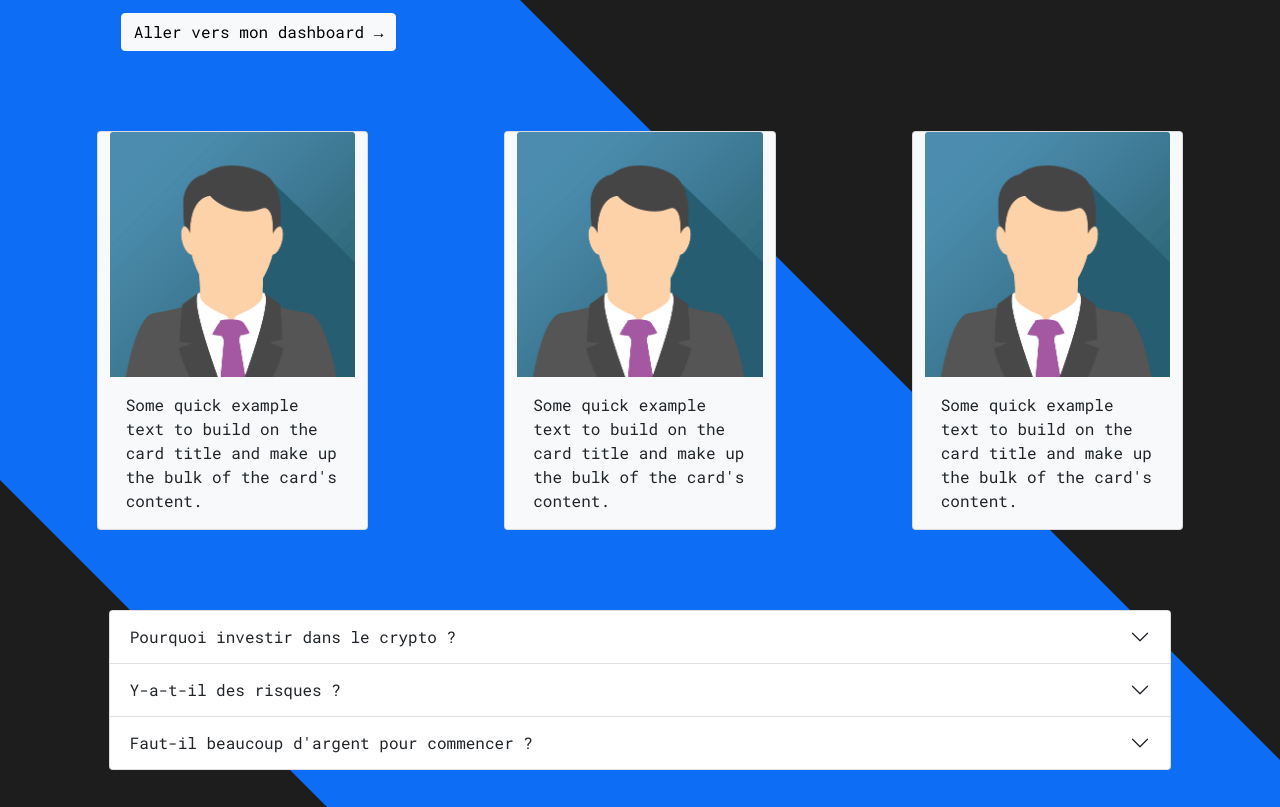
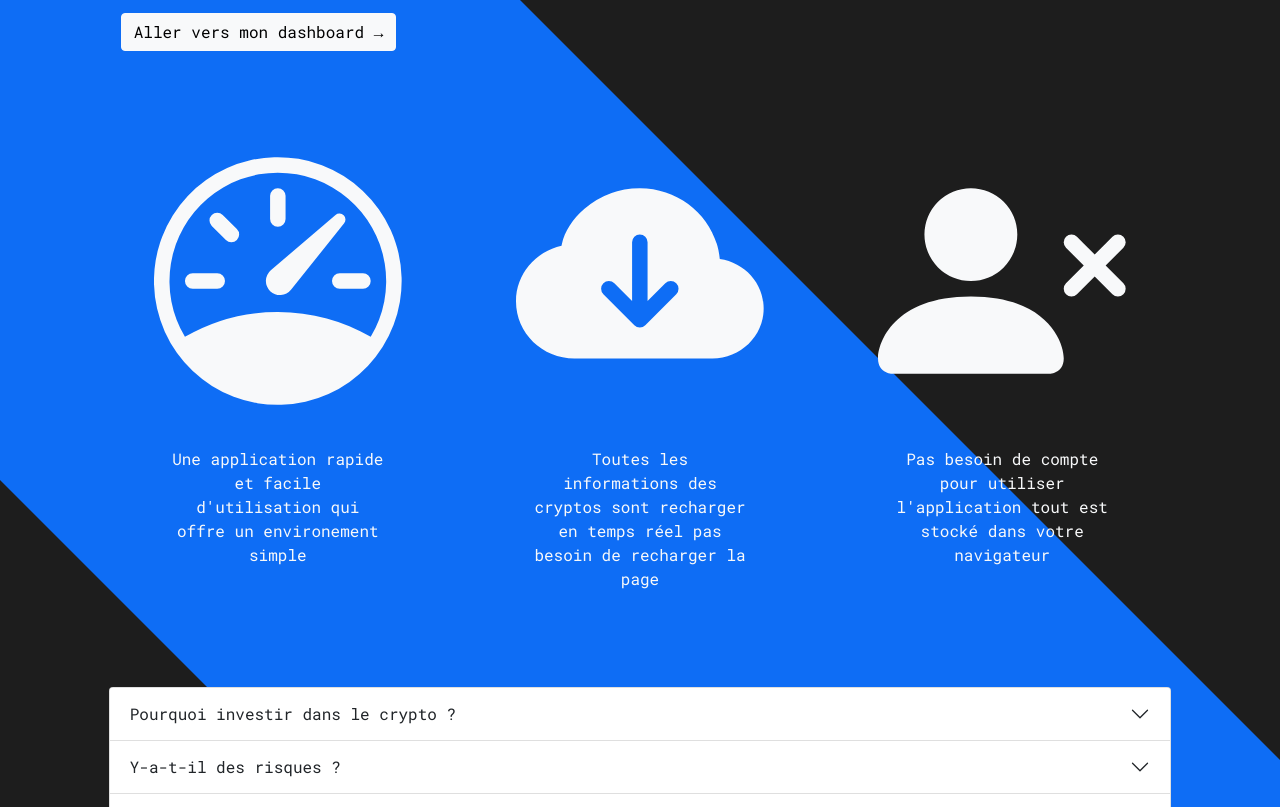
Before and after one commit to AM-devv/vueappcrypto, a Vue app: page / in a window 1280 px wide. Shown: the part 520-1327 px from the top of the page. Built offline with nearby package versions, Linux system fonts and the light colour scheme; no server answers.

Commit message:
Changement design card

```diff
--- a/src/components/Cards.vue
+++ b/src/components/Cards.vue
@@ -1,21 +1,28 @@
 <template>
-    <div class="row justify-content-between">
-        <div class="card col-md-3 bg-light text-dark">
-            <img src="../assets/img_avatar3.png" class="card-img-top" alt="...">
+    <div class="row justify-content-around">
+        <div class="card col-md-3 bg-transparent text-light border-0 text-center">
+            <svg xmlns="http://www.w3.org/2000/svg" width="300" height="300" fill="currentColor" class="bi bi-speedometer card-img-top" viewBox="0 0 16 16">
+  <path d="M8 2a.5.5 0 0 1 .5.5V4a.5.5 0 0 1-1 0V2.5A.5.5 0 0 1 8 2zM3.732 3.732a.5.5 0 0 1 .707 0l.915.914a.5.5 0 1 1-.708.708l-.914-.915a.5.5 0 0 1 0-.707zM2 8a.5.5 0 0 1 .5-.5h1.586a.5.5 0 0 1 0 1H2.5A.5.5 0 0 1 2 8zm9.5 0a.5.5 0 0 1 .5-.5h1.5a.5.5 0 0 1 0 1H12a.5.5 0 0 1-.5-.5zm.754-4.246a.389.389 0 0 0-.527-.02L7.547 7.31A.91.91 0 1 0 8.85 8.569l3.434-4.297a.389.389 0 0 0-.029-.518z"/>
+  <path fill-rule="evenodd" d="M6.664 15.889A8 8 0 1 1 9.336.11a8 8 0 0 1-2.672 15.78zm-4.665-4.283A11.945 11.945 0 0 1 8 10c2.186 0 4.236.585 6.001 1.606a7 7 0 1 0-12.002 0z"/>
+</svg>
             <div class="card-body">
-                <p class="card-text">Some quick example text to build on the card title and make up the bulk of the card's content.</p>
+                <p class="card-text">Une application rapide et facile d'utilisation qui offre un environement simple</p>
             </div>
         </div>
-        <div class="card col-md-3 bg-light text-dark">
-            <img src="../assets/img_avatar3.png" class="card-img-top" alt="...">
+        <div class="card col-md-3 bg-transparent text-light border-0 text-center">
+            <svg xmlns="http://www.w3.org/2000/svg" width="300" height="300" fill="currentColor" class="bi bi-cloud-arrow-down-fil card-img-top" viewBox="0 0 16 16">
+  <path d="M8 2a5.53 5.53 0 0 0-3.594 1.342c-.766.66-1.321 1.52-1.464 2.383C1.266 6.095 0 7.555 0 9.318 0 11.366 1.708 13 3.781 13h8.906C14.502 13 16 11.57 16 9.773c0-1.636-1.242-2.969-2.834-3.194C12.923 3.999 10.69 2 8 2zm2.354 6.854-2 2a.5.5 0 0 1-.708 0l-2-2a.5.5 0 1 1 .708-.708L7.5 9.293V5.5a.5.5 0 0 1 1 0v3.793l1.146-1.147a.5.5 0 0 1 .708.708z"/>
+</svg>
             <div class="card-body">
-                <p class="card-text">Some quick example text to build on the card title and make up the bulk of the card's content.</p>
+                <p class="card-text">Toutes les informations des cryptos sont recharger en temps réel pas besoin de recharger la page</p>
             </div>
         </div>
-        <div class="card col-md-3 bg-light text-dark">
-            <img src="../assets/img_avatar3.png" class="card-img-top" alt="...">
+        <div class="card col-md-3 bg-transparent text-light border-0 text-center">
+            <svg xmlns="http://www.w3.org/2000/svg" width="300" height="300" fill="currentColor" class="bi bi-person-x-fill card-img-top" viewBox="0 0 16 16">
+  <path fill-rule="evenodd" d="M1 14s-1 0-1-1 1-4 6-4 6 3 6 4-1 1-1 1H1zm5-6a3 3 0 1 0 0-6 3 3 0 0 0 0 6zm6.146-2.854a.5.5 0 0 1 .708 0L14 6.293l1.146-1.147a.5.5 0 0 1 .708.708L14.707 7l1.147 1.146a.5.5 0 0 1-.708.708L14 7.707l-1.146 1.147a.5.5 0 0 1-.708-.708L13.293 7l-1.147-1.146a.5.5 0 0 1 0-.708z"/>
+</svg>
             <div class="card-body">
-                <p class="card-text">Some quick example text to build on the card title and make up the bulk of the card's content.</p>
+                <p class="card-text">Pas besoin de compte pour utiliser l'application tout est stocké dans votre navigateur</p>
             </div>
       </div>
     </div>
```
Also changed, not shown: src/assets/bob.png (deleted), src/assets/img_avatar3.png (deleted).
